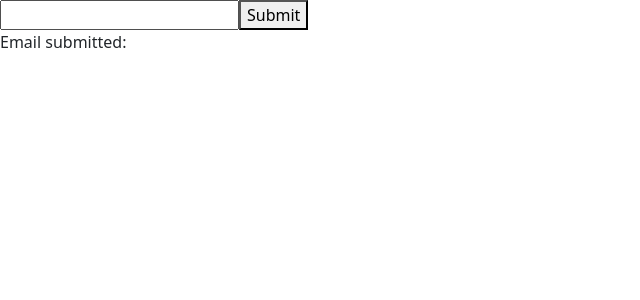
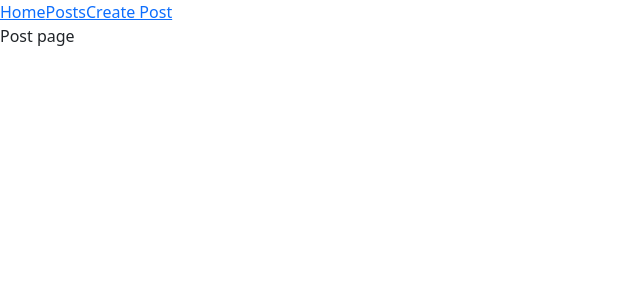
Before and after one commit to trieu2002/Learn-VueJs, a Vue app: page /posts in a window 1280 px wide. Shown: the top 300 px of the page, without its empty margins (0-640 px from the left). Built offline with nearby package versions, Linux system fonts and the light colour scheme.

Commit message:
commit:router

```diff
--- a/src/components/Data/ChildComponent.vue
+++ b/src/components/Data/ChildComponent.vue
@@ -1,37 +1,22 @@
-<template>
-  <div>
-    <form @submit.prevent="handleSubmit">
-      <input type="text" v-model="email" />
-      <button type="submit">Submit</button>
-    </form>
-  </div>
-</template>
-
 <script>
 export default {
-  data() {
-    return {
-      email: "",
-      errors: []
-    };
+  props: {
+    firstName: String,
+    lastName: String
   },
-  methods: {
-    handleSubmit() {
-      this.errors = [];
-      if (!this.email) {
-        this.errors.push("Email is required.");
-        return;
-      }
-      if (!this.validateEmail(this.email)) {
-        this.errors.push("Invalid email format.");
-        return;
-      }
-      this.$emit("submit", this.email);
-    },
-    validateEmail(email) {
-      // Perform email validation here
-      return true;
-    }
-  }
-};
+  emits: ['update:firstName', 'update:lastName']
+}
 </script>
+
+<template>
+  <input
+    type="text"
+    :value="firstName"
+    @input="$emit('update:firstName', $event.target.value)"
+  />
+  <input
+    type="text"
+    :value="lastName"
+    @input="$emit('update:lastName', $event.target.value)"
+  />
+</template>
--- a/src/components/Data/ParentComponent.vue
+++ b/src/components/Data/ParentComponent.vue
@@ -1,34 +1,20 @@
 <template>
-  <div>
-    <ChildComponent @submit="handleSubmit" />
-    <div v-if="errors.length">
-      <ul>
-        <li v-for="error in errors" :key="error">{{ error }}</li>
-      </ul>
+    <div>
+       <Child v-model:first-name="first"
+  v-model:last-name="last" />
     </div>
-    <div v-else>
-      <p>Email submitted: {{ email }}</p>
-    </div>
-  </div>
 </template>
-
 <script>
-import ChildComponent from "./ChildComponent.vue";
-
-export default {
-  components: {
-    ChildComponent
-  },
-  data() {
-    return {
-      email: "",
-      errors: []
-    };
-  },
-  methods: {
-    handleSubmit(email) {
-      this.email = email;
-    }
+  import Child from './ChildComponent.vue';
+  export default{
+    components:{
+      Child
+    },
+    data() {
+      return {
+        first:"",
+        last:""
+      }
+    },
   }
-};
 </script>
--- a/src/main.js
+++ b/src/main.js
@@ -1,18 +1,37 @@
 import { createApp } from 'vue'
-import App from "./components/Data/ParentComponent.vue";
-
-
+import App from "./pages/App.vue";
+import Home from './pages/Home.vue';
+import Posts from './pages/Posts.vue';
+import CreatePost from './pages/CreatePost.vue';
+import { createRouter, createWebHistory } from 'vue-router';
 /*
  thêm mặc địn router  và like headers
 
 
 */
+const routes = [
+    {
+        path: "/",
+        component: Home
+    },
+    {
+        path: "/posts",
+        component: Posts
+    },
+    {
+        path: "/createpost",
+        component: CreatePost
+    }
+]
 
-
-
+const router = createRouter({
+    history: createWebHistory(),
+    routes,
+    linkActiveClass: "active"
+})
 const app = createApp(App);
 
-
+app.use(router);
 
 
 app.mount("#app");
--- /dev/null
+++ b/src/pages/App.vue
@@ -0,0 +1,17 @@
+<template>
+    <div>
+        <Nav></Nav>
+    </div>
+    <div>
+       <router-view></router-view>
+    </div>
+</template>
+<script>
+import Nav from './Nav.vue';
+export default {
+    name:"App",
+    components:{
+        Nav
+    }
+}
+</script>
--- /dev/null
+++ b/src/pages/CreatePost.vue
@@ -0,0 +1,8 @@
+<template>
+    <div>
+        Create Post
+    </div>
+</template>
+<script>
+export default {};
+</script>
--- /dev/null
+++ b/src/pages/Home.vue
@@ -0,0 +1,10 @@
+<template>
+    <div>
+        Home Pape
+    </div>
+</template>
+<script>
+export default {
+
+}
+</script>
--- /dev/null
+++ b/src/pages/Nav.vue
@@ -0,0 +1,12 @@
+<template>
+    <div>
+        <router-link to="/">Home</router-link>
+        <router-link to="/posts">Posts</router-link>
+        <router-link to="/createpost">Create Post</router-link>
+    </div>
+</template>
+<script>
+export default {
+    name:"Nav"
+}
+</script>
--- /dev/null
+++ b/src/pages/Posts.vue
@@ -0,0 +1,10 @@
+<template>
+    <div>
+        Post page
+    </div>
+</template>
+<script>
+export default {
+    name:"CreatPost"
+}
+</script>
```
Also changed, not shown: src/components/slot/Child.vue (added, +18 -0 lines), src/components/slot/Parent.vue (added, +28 -0 lines), src/components/slot/App.vue (added).
